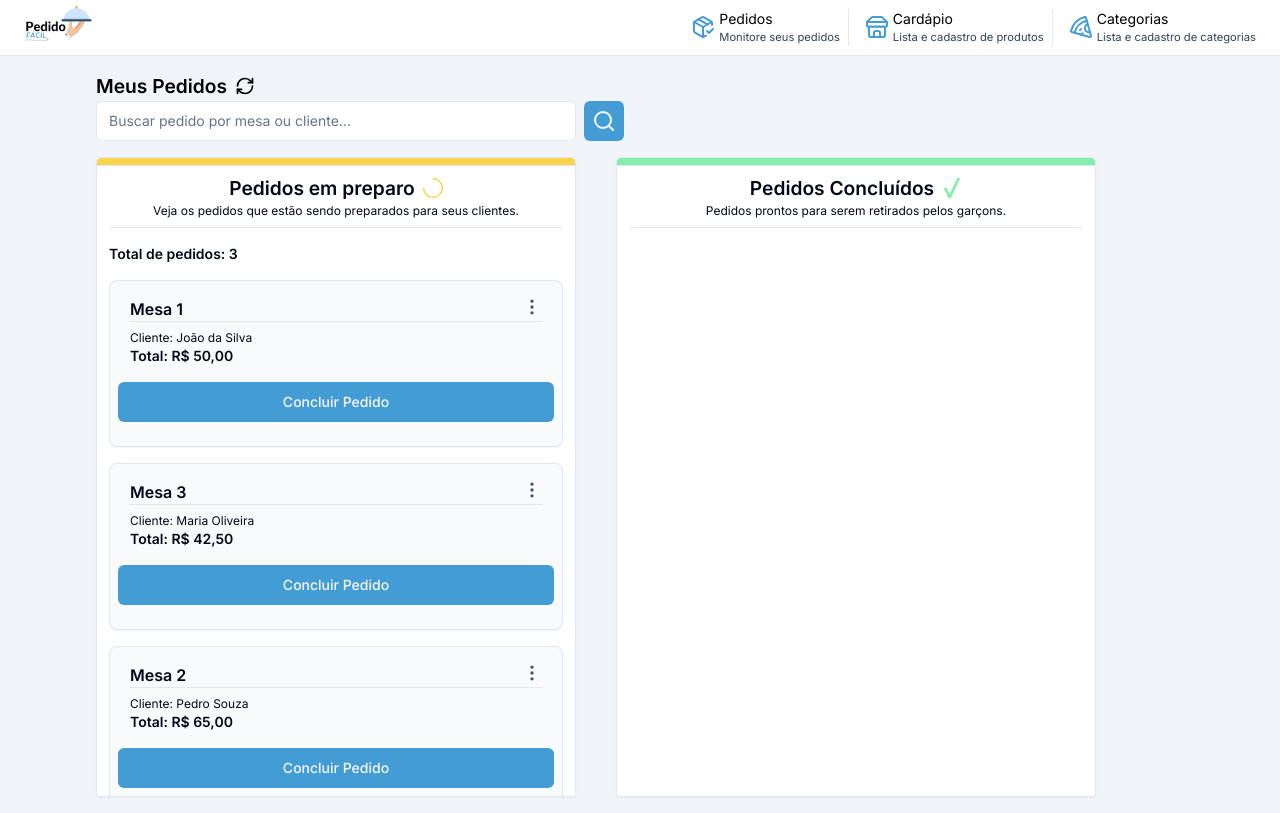
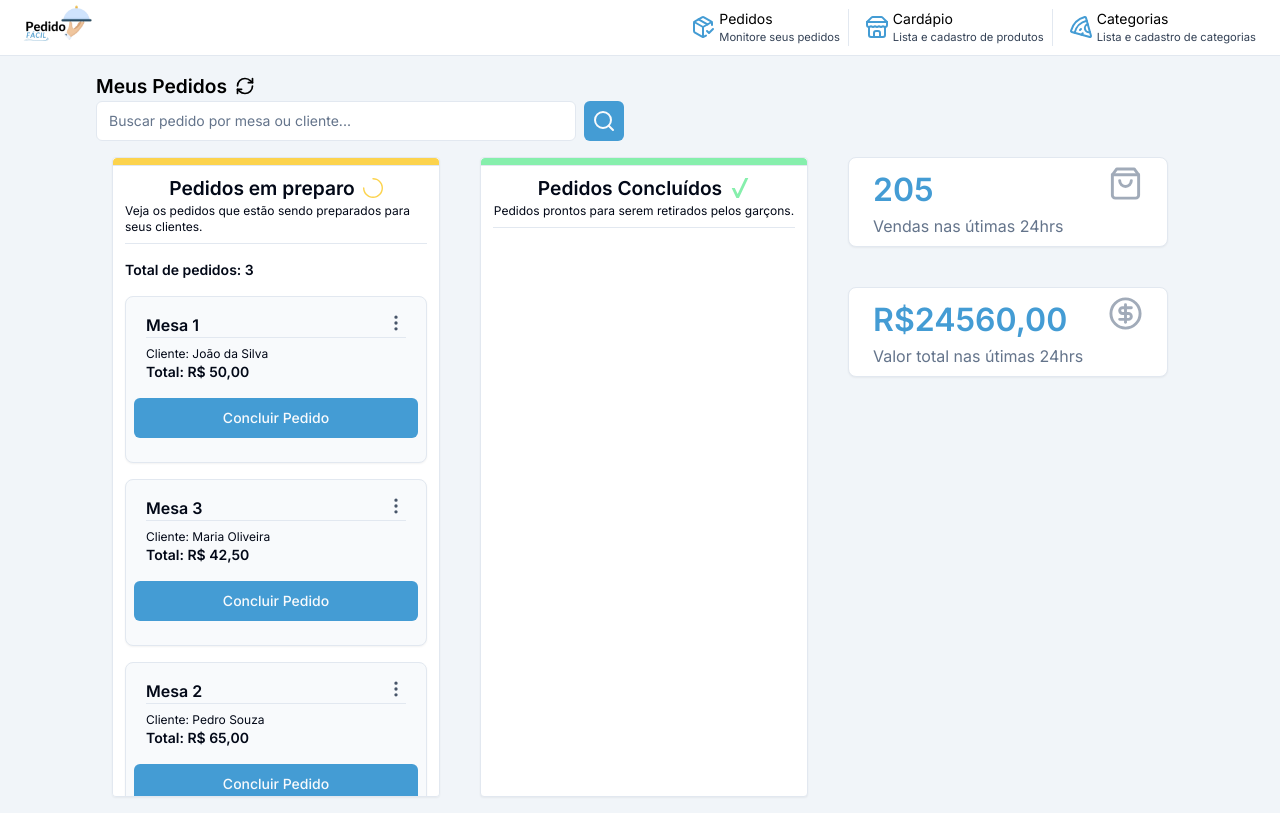
Before and after one commit to jotta2021/pedidofacil, a Next.js app: page /dashboard in a window 1280 px wide. Built offline with nearby package versions, Linux system fonts and the light colour scheme.

Commit message:
dashobard

```diff
--- a/app/categories/page.tsx
+++ b/app/categories/page.tsx
@@ -26,12 +26,13 @@ import {
 } from "@/components/ui/dialog";
 import Header from "../_components/_header";
 import { Input } from "@/components/ui/input";
+import Image from "next/image";
 const Categories = () => {
   const { toast } = useToast();
   const [categoriesList, setCategoriesList] = useState([]);
   const [open, setOpen] = useState(false);
-  const [disabled,setDisabled] = useState(true)
-const [category,setCategory] = useState('')
+  const [disabled, setDisabled] = useState(true);
+  const [category, setCategory] = useState("");
   //busca as categorias da api
 
   async function getCategories() {
@@ -52,39 +53,37 @@ const [category,setCategory] = useState('')
     getCategories();
   }, []);
 
+  useEffect(() => {
+    if (category !== "") {
+      setDisabled(false);
+    } else {
+      setDisabled(true);
+    }
+  }, [category]);
 
-  useEffect(()=> {
-    if(category!==''){
-      setDisabled(false)
-    }else{
-      setDisabled(true)
-    }
-  },[category])
-
-  async function AddCategory(){
-    if(category!==''){
+  async function AddCategory() {
+    if (category !== "") {
       const data = {
-      name:category
-    }
-    const response  =  await api.post(`/addCategory`,data)
-    .then((res)=> {
+        name: category,
+      };
+      const response = await api
+        .post(`/addCategory`, data)
+        .then((res) => {
           toast({
-        title:'Uhu! nova categoria adicionada.',
-
+            title: "Uhu! nova categoria adicionada.",
+          });
+          setOpen(false);
+          setCategory("");
+          getCategories();
         })
-      setOpen(false)
-      setCategory('')
-      getCategories()
-    })
-    .catch((error)=> {
+        .catch((error) => {
           toast({
             title: "Erro ao adicionar categoria",
             description: error,
             variant: "destructive",
           });
-    })
+        });
     }
-
   }
 
   return (
@@ -99,11 +98,24 @@ const [category,setCategory] = useState('')
           <h1 className="font-semibold text-[1.2rem]">Categorias</h1>
           <Button
             className={`bg-[${Colors.blue}] hover:bg-blue-500 duration-300`}
-            onClick={()=> setOpen(true)}
+            onClick={() => setOpen(true)}
           >
             Nova categoria
           </Button>
         </div>
+
+        {categoriesList.length === 0 ? (
+          <div className="flex flex-col items-center mt-20">
+            <Image
+              src={"/caixa-vazia.png"}
+              width={120}
+              height={120}
+              alt="sem pedidos"
+              objectFit="cover"
+            />
+            <p className="text-sm">Sem categorias no momento!</p>
+          </div>
+        ) : (
           <div className="my-4">
             <Table>
               <TableHeader>
@@ -112,7 +124,8 @@ const [category,setCategory] = useState('')
                 </TableRow>
               </TableHeader>
               <TableBody>
-              { categoriesList.length> 0 && categoriesList.map((item: { id: string; name: string }) => (
+                {categoriesList.length > 0 &&
+                  categoriesList.map((item: { id: string; name: string }) => (
                     <TableRow key={item.id}>
                       <TableCell>{item.name}</TableCell>
                     </TableRow>
@@ -120,26 +133,31 @@ const [category,setCategory] = useState('')
               </TableBody>
             </Table>
           </div>
+        )}
       </div>
       <div className="flex items-center justify-center">
         <Dialog open={open} onOpenChange={setOpen}>
-
           <DialogContent className="w-[80vw]">
-            <DialogHeader className='font-semibold'>Adicione uma nova categoria</DialogHeader>
-            <div className='flex flex-col  justify-center gap-2 w-full'>
+            <DialogHeader className="font-semibold">
+              Adicione uma nova categoria
+            </DialogHeader>
+            <div className="flex flex-col  justify-center gap-2 w-full">
               <div className="flex flex-col gap-1">
                 <label>Categoria</label>
                 <Input
                   placeholder="Digite o nome da categoria"
                   value={category}
-              onChange={(e)=> setCategory(e.target.value)}
+                  onChange={(e) => setCategory(e.target.value)}
                 />
               </div>
 
-              <Button className={`bg-[${Colors.blue}] mx-8`}
+              <Button
+                className={`bg-[${Colors.blue}] mx-8`}
                 onClick={AddCategory}
                 disabled={disabled}
-              >Confirmar</Button>
+              >
+                Confirmar
+              </Button>
             </div>
           </DialogContent>
         </Dialog>
--- a/app/dashboard/page.tsx
+++ b/app/dashboard/page.tsx
@@ -1,16 +1,15 @@
 import React from "react";
 import Header from "../_components/_header";
-import { RefreshCw, SearchIcon } from "lucide-react";
-import { Card } from "@/components/ui/card";
+import { CircleDollarSign, RefreshCw, SearchIcon, ShoppingBag } from "lucide-react";
+import { Card, CardContent, CardHeader } from "@/components/ui/card";
 import { SiVerizon } from "react-icons/si";
 import { AiOutlineLoading3Quarters } from "react-icons/ai";
 import Image from "next/image";
 import Order from "../_components/_order";
 import { Input } from "@/components/ui/input";
 import { Button } from "@/components/ui/button";
-// import { Container } from './styles';
 
-function teste() {
+function Teste() {
   const pedidos = [
     {
       numeroMesa: 1,
@@ -45,37 +44,36 @@ function teste() {
   ];
 
   return (
-    <div className="w-full h-[100%] text-black bg-slate-100 ">
-        <head>
-            <title>Pedido Fácil - Dashboard</title>
-        </head>
-     <Header/>
-      <div className="max-md:mx-4 mx-20">
-        <div className="mx-4 mt-4 ">
+    <div className="w-full h-full text-black bg-slate-100">
+      <head>
+        <title>Pedido Fácil - Dashboard</title>
+      </head>
+      <Header />
+      <div className="max-md:mx-4 mx-20 flex">
+        <div className="mx-4 mt-4">
           <div className="flex items-center gap-2">
             <h1 className="font-semibold text-[1.2rem]">Meus Pedidos</h1>
             <RefreshCw
               size={20}
-              className="cursor-pointer hover:text-[#449cd4] hover:animate-spin duration-300 "
+              className="cursor-pointer hover:text-[#449cd4] hover:animate-spin duration-300"
             />
           </div>
           <div className="flex items-center gap-2">
-            <Input placeholder="Buscar pedido por mesa ou cliente..."
-            className="max-w-[30rem]"
+            <Input
+              placeholder="Buscar pedido por mesa ou cliente..."
+              className="max-w-[30rem]"
             />
-            <Button size={'icon'} className="bg-[#449cd4]">
+            <Button size={"icon"} className="bg-[#449cd4]">
               <SearchIcon />
             </Button>
-
           </div>
 
-          <div className="my-4 flex   gap-10 max-md:flex-col ">
-            <Card className="bg-white w-[30rem]  max-md:w-[25rem]  h-[80vh] rounded-sm overflow-auto ">
+          <div className="my-4 flex gap-10 max-md:flex-col mx-4">
+            <Card className="bg-white w-full max-w-[30rem] h-[80vh] rounded-sm overflow-auto">
               <div>
-                {/**header */}
                 <div className="sticky top-0 bg-white">
-                  <div className="bg-amber-300 w-full h-2 rounded-t-sm border-b  items-center justify-center "></div>
-                  <div className="flex flex-col items-center mx-3  border-b py-2">
+                  <div className="bg-amber-300 w-full h-2 rounded-t-sm border-b items-center justify-center"></div>
+                  <div className="flex flex-col items-center mx-3 border-b py-2">
                     <div className="flex items-center gap-2">
                       <h2 className="font-semibold text-[1.2rem]">
                         Pedidos em preparo
@@ -85,7 +83,6 @@ function teste() {
                         className="text-amber-300"
                       />
                     </div>
-
                     <p className="text-xs">
                       Veja os pedidos que estão sendo preparados para seus
                       clientes.
@@ -93,7 +90,7 @@ function teste() {
                   </div>
                 </div>
                 {pedidos.length === 0 ? (
-                  <div className="flex flex-col items-center mt-20 ">
+                  <div className="flex flex-col items-center mt-20">
                     <Image
                       src={"/caixa-vazia.png"}
                       width={120}
@@ -108,19 +105,17 @@ function teste() {
                 )}
               </div>
             </Card>
-            <Card className="bg-white-400 w-[30rem] max-md:w-[25rem] h-[80vh] rounded-sm bg-white overflow-y-auto">
+            <Card className="bg-white w-full max-w-[30rem] h-[80vh] rounded-sm overflow-y-auto">
               <div>
-                {/**header */}
                 <div className="bg-white sticky top-0">
-                  <div className="bg-green-300 w-full h-2  rounded-t-sm border-b flex flex-col items-center justify-center "></div>
-                  <div className="flex flex-col items-center mx-3  border-b py-2">
+                  <div className="bg-green-300 w-full h-2 rounded-t-sm border-b flex flex-col items-center justify-center"></div>
+                  <div className="flex flex-col items-center mx-3 border-b py-2">
                     <div className="flex items-center gap-2">
                       <h2 className="font-semibold text-[1.2rem]">
                         Pedidos Concluídos
                       </h2>
                       <SiVerizon size={20} className="text-green-300" />
                     </div>
-
                     <p className="text-xs">
                       Pedidos prontos para serem retirados pelos garçons.
                     </p>
@@ -128,6 +123,32 @@ function teste() {
                 </div>
               </div>
             </Card>
+            <div className="flex flex-col gap-10 max-md:hidden">
+            <Card className="w-[20rem]">
+                <CardContent className="flex flex-col items-center  py-2 ">
+                  <div className="flex w-full justify-between ">
+                    <div>
+                     <h3 className={`text-[#449cd4] text-[2rem] font-semibold`}>205</h3>
+                    <p className="text-muted-foreground">Vendas nas útimas 24hrs</p>
+                    </div>
+                 <ShoppingBag size={35} className="text-muted-foreground opacity-60"/>
+                  </div>
+
+                </CardContent>
+              </Card>
+              <Card className="w-[20rem]">
+                <CardContent className="flex flex-col items-center  py-2 ">
+                  <div className="flex w-full justify-between ">
+                    <div>
+                     <h3 className={`text-[#449cd4] text-[2rem] font-semibold`}>R$24560,00</h3>
+                    <p className="text-muted-foreground">Valor total nas útimas 24hrs</p>
+                    </div>
+                 <CircleDollarSign size={35} className="text-muted-foreground opacity-60"/>
+                  </div>
+
+                </CardContent>
+              </Card>
+            </div>
           </div>
         </div>
       </div>
@@ -135,4 +156,4 @@ function teste() {
   );
 }
 
-export default teste;
+export default Teste;
--- a/app/products/page.tsx
+++ b/app/products/page.tsx
@@ -184,7 +184,20 @@ await api.post('/addProduct', data)
             Novo produto
           </Button>
         </div>
-        <div className="my-4">
+        {
+
+          ProductsList.length===0?
+            <div className="flex flex-col items-center mt-20">
+            <Image
+              src={"/caixa-vazia.png"}
+              width={120}
+              height={120}
+              alt="sem pedidos"
+              objectFit="cover"
+            />
+            <p className="text-sm">Sem produtos no momento!</p>
+          </div>:
+          <div className="my-4">
           <Table>
             <TableHeader>
               <TableRow>
@@ -219,6 +232,8 @@ await api.post('/addProduct', data)
             </TableBody>
           </Table>
         </div>
+        }
+
       </div>
       <div className="flex items-center justify-center w-10">
         <Dialog open={open} onOpenChange={setOpen}  >
```
Lines whose indentation alone changed are shown as unchanged.
